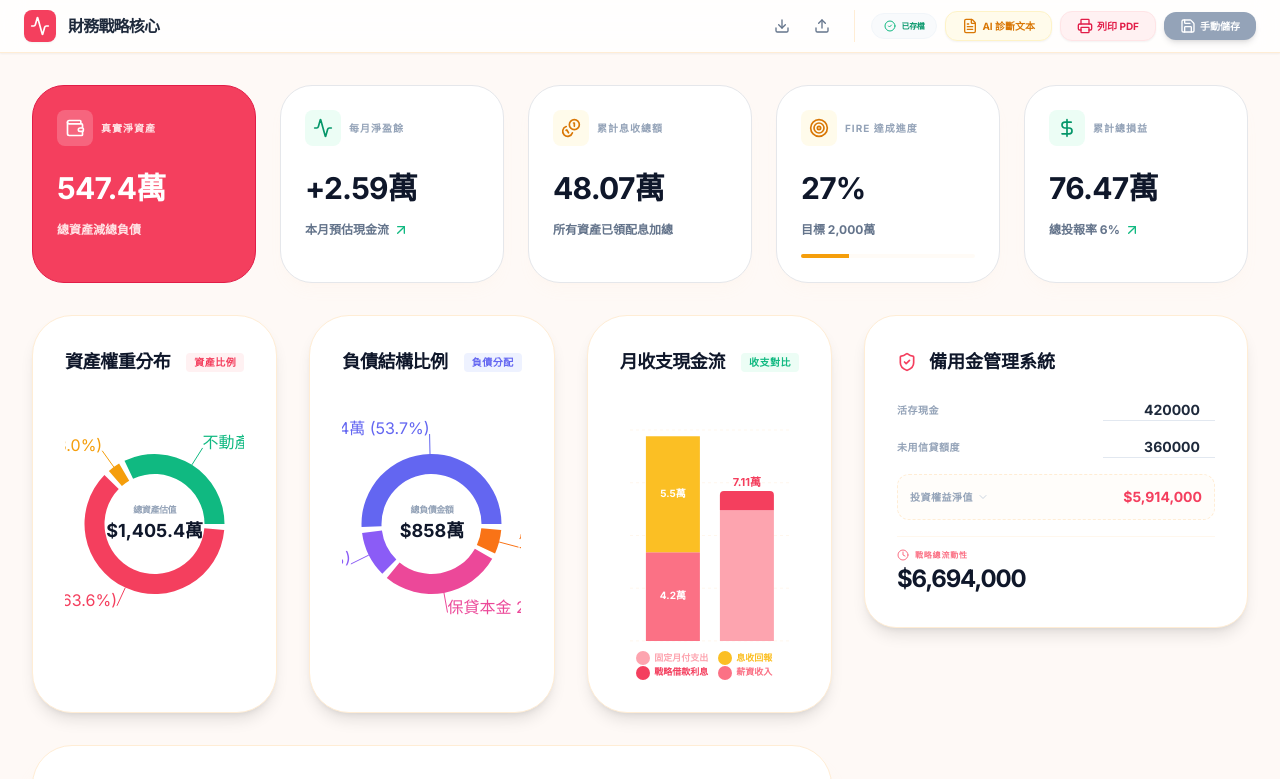
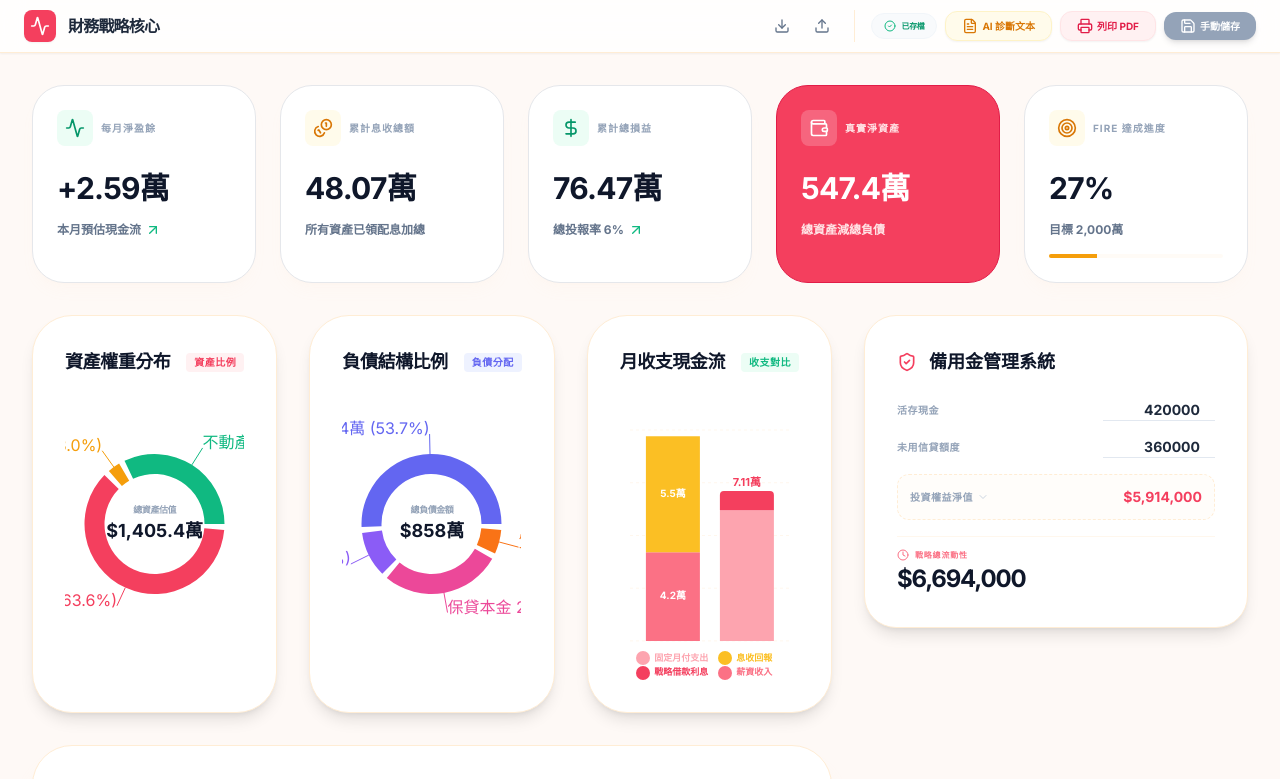
Before and after one commit to bluedream1831-collab/financial-tracker2, a React (Vite) app: page / in a window 1280 px wide. Shown: the top 779 px of the page. Built offline with nearby package versions, Linux system fonts and the light colour scheme.

Commit message:
Add files via upload

```diff
--- a/components/AIDiagnosis.tsx
+++ b/components/AIDiagnosis.tsx
@@ -33,6 +33,7 @@ const AIDiagnosis: React.FC<AIDiagnosisProps> = ({ assets, liabilities, incomeEx
 
     setLoading(true);
     try {
+      // Create a new instance right before the call as per guidelines
       const ai = new GoogleGenAI({ apiKey: apiKey });
 
       const prompt = `
@@ -54,11 +55,13 @@ const AIDiagnosis: React.FC<AIDiagnosisProps> = ({ assets, liabilities, incomeEx
         請多使用條列式清單。
       `;
 
+      // Fix: Changed model to 'gemini-3-pro-preview' for complex financial reasoning tasks
       const response = await ai.models.generateContent({
-        model: 'gemini-3-flash-preview',
+        model: 'gemini-3-pro-preview',
         contents: prompt,
       });
 
+      // Fix: response.text is a property, handled correctly here
       if (response && response.text) {
         setReport(response.text);
       } else {
--- a/components/FinancialCharts.tsx
+++ b/components/FinancialCharts.tsx
@@ -162,7 +162,7 @@ const FinancialCharts: React.FC<FinancialChartsProps> = ({ assets, liabilities,
                   wrapperStyle={{ fontSize: isMobile ? '8px' : '9px', fontWeight: '900', paddingTop: '10px' }}
                 />
 
-                {/* 收入疊加 */}
+                {/* 收入疊加：薪資收入放在最底部，息收回報疊加其上 */}
                 <Bar name="薪資收入" dataKey="薪資收入" stackId="income" fill="#FB7185">
                   <LabelList
                     dataKey="薪資收入"
@@ -194,7 +194,7 @@ const FinancialCharts: React.FC<FinancialChartsProps> = ({ assets, liabilities,
                   />
                 </Bar>
 
-                {/* 支出疊加 (精確分拆利息) */}
+                {/* 支出疊加：固定月付放在最底部，利息支出疊加其上 */}
                 <Bar name="固定月付支出" dataKey="固定月付支出" stackId="expense" fill="#FDA4AF" />
                 <Bar name="戰略借款利息" dataKey="戰略借款利息" stackId="expense" fill="#F43F5E" radius={[4, 4, 0, 0]}>
                   <LabelList
--- a/components/SummaryCards.tsx
+++ b/components/SummaryCards.tsx
@@ -23,13 +23,6 @@ const SummaryCards: React.FC<SummaryCardsProps> = ({ data, fireGoal }) => {
   return (
     <div className="grid grid-cols-2 md:grid-cols-3 xl:grid-cols-5 gap-2.5 sm:gap-6">
       <Card
-        title="真實淨資產"
-        value={formatPreciseWan(data.netWorth)}
-        icon={<Wallet className="w-3.5 h-3.5 sm:w-5 h-5" />}
-        color="rose"
-        description="總資產減總負債"
-      />
-      <Card
         title="每月淨盈餘"
         value={`${data.netCashFlow >= 0 ? '+' : ''}${formatPreciseWan(data.netCashFlow)}`}
         icon={<Activity className="w-3.5 h-3.5 sm:w-5 h-5" />}
@@ -45,20 +38,27 @@ const SummaryCards: React.FC<SummaryCardsProps> = ({ data, fireGoal }) => {
         description="所有資產已領配息加總"
       />
       <Card
+        title="累計總損益"
+        value={formatPreciseWan(data.totalProfit)}
+        icon={<DollarSign className="w-3.5 h-3.5 sm:w-5 h-5" />}
+        color={data.totalProfit >= 0 ? 'emerald' : 'rose-plain'}
+        description={`總投報率 ${Math.round(data.roi)}%`}
+        trend={data.totalProfit >= 0 ? 'up' : 'down'}
+      />
+      <Card
+        title="真實淨資產"
+        value={formatPreciseWan(data.netWorth)}
+        icon={<Wallet className="w-3.5 h-3.5 sm:w-5 h-5" />}
+        color="rose"
+        description="總資產減總負債"
+      />
+      <Card
         title="FIRE 達成進度"
         value={`${Math.round(data.fireProgress)}%`}
         icon={<Target className="w-3.5 h-3.5 sm:w-5 h-5" />}
         color="amber"
         progress={data.fireProgress}
         description={`目標 ${formatPreciseWan(fireGoal)}`}
-      />
-      <Card
-        title="累計總損益"
-        value={formatPreciseWan(data.totalProfit)}
-        icon={<DollarSign className="w-3.5 h-3.5 sm:w-5 h-5" />}
-        color={data.totalProfit >= 0 ? 'emerald' : 'rose-plain'}
-        description={`總投報率 ${Math.round(data.roi)}%`}
-        trend={data.totalProfit >= 0 ? 'up' : 'down'}
       />
     </div>
   );
@@ -67,6 +67,7 @@ const SummaryCards: React.FC<SummaryCardsProps> = ({ data, fireGoal }) => {
 interface CardProps {
   title: string;
   value: string;
+  // Fix: Changed React.Node to React.ReactNode as 'Node' is not a member of the React namespace
   icon: React.ReactNode;
   color: 'rose' | 'rose-plain' | 'emerald' | 'amber';
   description: string;
```
